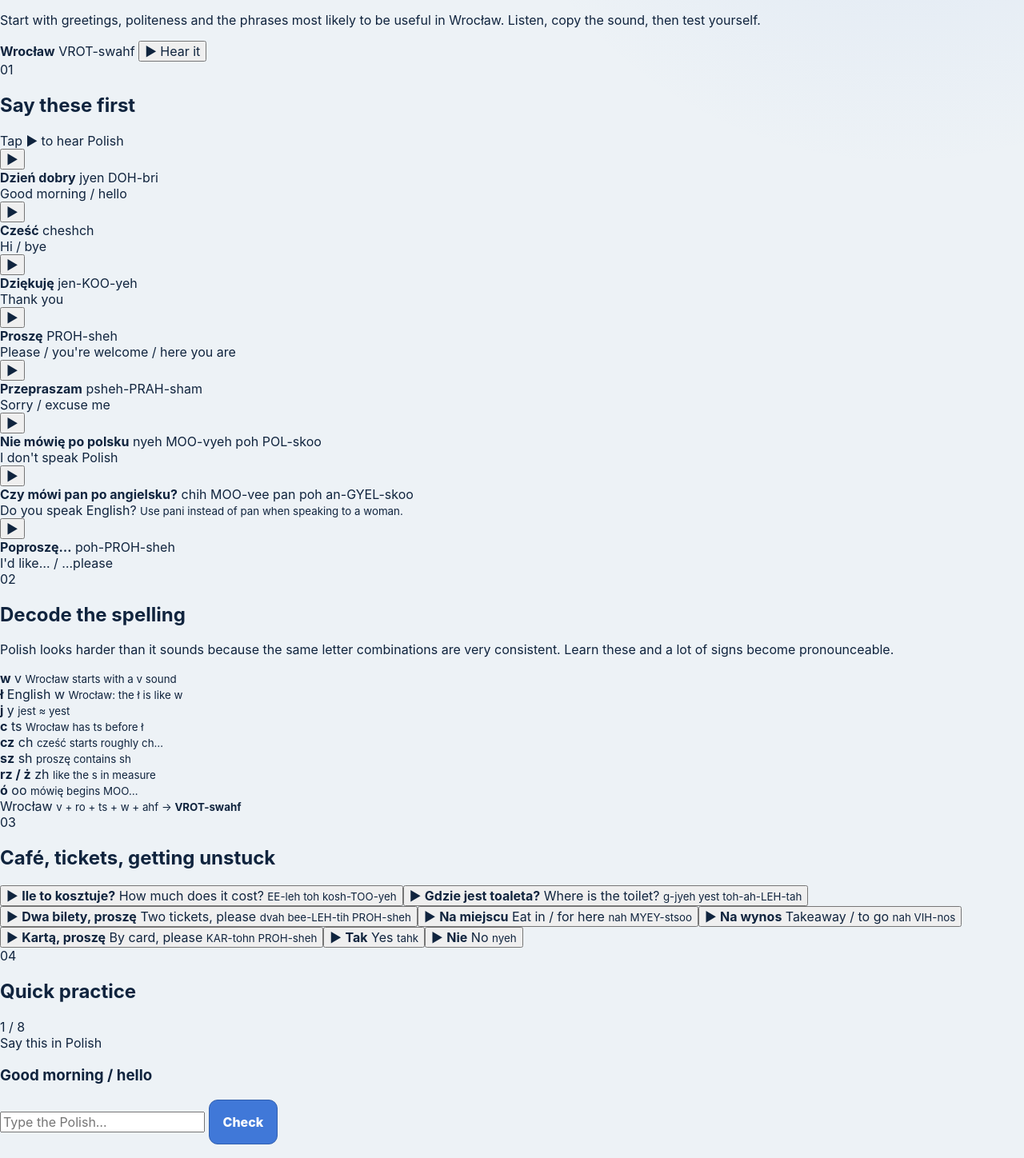
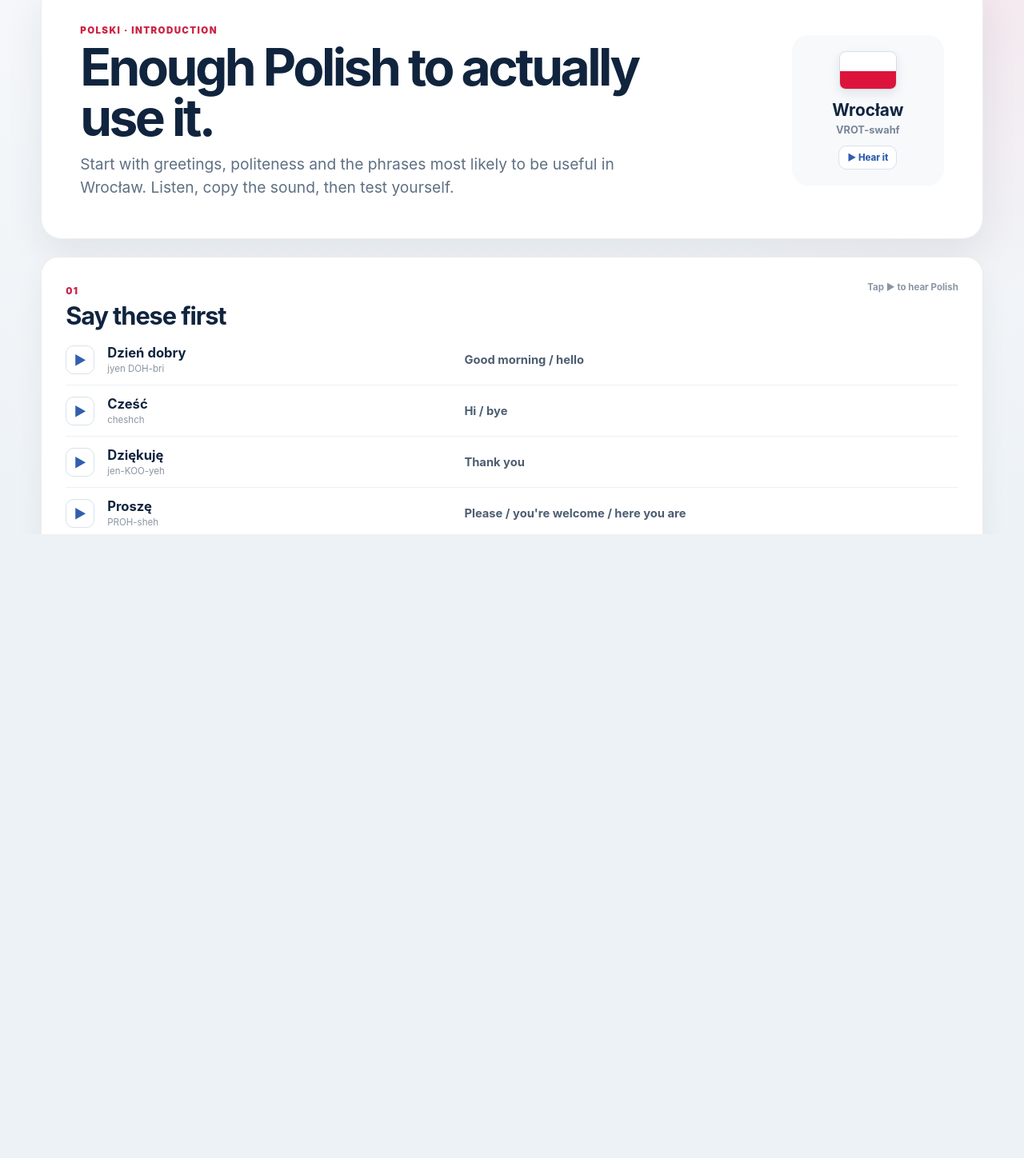
Before and after one commit to pelld/VocabScape, a Svelte app: page / in a window 1280 px wide. Shown: the part 132-1580 px from the top of the page at 80% size. After the commit the page ends 800 px from the top, so only its background shows below. Built offline with nearby package versions, Linux system fonts and the light colour scheme.

Commit message:
Style Polish introduction area

```diff
--- a/src/app.css
+++ b/src/app.css
@@ -804,3 +804,491 @@ button { color: inherit; }
     font-size: 1.7rem;
   }
 }
+
+
+/* --------------------------------------------------------------------------
+   Polish introduction
+   -------------------------------------------------------------------------- */
+
+.polish-intro {
+  height: calc(100dvh - 58px);
+  overflow-y: auto;
+  padding: clamp(24px, 4vw, 52px);
+  background:
+    radial-gradient(circle at 92% 2%, rgba(220, 20, 60, 0.08), transparent 28rem),
+    linear-gradient(180deg, #f6f8fb, #edf2f6);
+}
+
+.polish-hero {
+  width: min(1180px, 100%);
+  margin: 0 auto 22px;
+  padding: clamp(24px, 4vw, 48px);
+  display: grid;
+  grid-template-columns: minmax(0, 1fr) auto;
+  align-items: center;
+  gap: 42px;
+  border: 1px solid rgba(16, 36, 62, 0.08);
+  border-radius: 26px;
+  background: white;
+  box-shadow: 0 18px 48px rgba(16, 36, 62, 0.08);
+}
+
+.polish-kicker,
+.section-number {
+  color: #cc2444;
+  font-size: 0.72rem;
+  font-weight: 900;
+  letter-spacing: 0.12em;
+  text-transform: uppercase;
+}
+
+.polish-hero h1 {
+  margin: 7px 0 12px;
+  max-width: 760px;
+  font-size: clamp(2.2rem, 5vw, 4.5rem);
+  line-height: 0.98;
+  letter-spacing: -0.055em;
+}
+
+.polish-hero p {
+  max-width: 720px;
+  margin: 0;
+  color: #5f7083;
+  font-size: clamp(1rem, 1.8vw, 1.2rem);
+  line-height: 1.55;
+}
+
+.polish-place {
+  min-width: 190px;
+  padding: 20px;
+  display: grid;
+  justify-items: center;
+  gap: 5px;
+  border-radius: 20px;
+  background: #f7f9fb;
+  text-align: center;
+}
+
+.flag-pl {
+  width: 72px;
+  height: 48px;
+  display: block;
+  overflow: hidden;
+  border: 1px solid #d8dee6;
+  border-radius: 8px;
+  background: white;
+  box-shadow: 0 5px 14px rgba(16, 36, 62, 0.09);
+}
+
+.flag-pl i {
+  height: 50%;
+  margin-top: 24px;
+  display: block;
+  background: #dc143c;
+}
+
+.polish-place strong {
+  margin-top: 8px;
+  font-size: 1.3rem;
+}
+
+.polish-place > span:not(.flag-pl) {
+  color: #788697;
+  font-size: 0.8rem;
+  font-weight: 750;
+}
+
+.intro-grid {
+  width: min(1180px, 100%);
+  margin: 0 auto;
+  padding-bottom: 34px;
+  display: grid;
+  grid-template-columns: 1.08fr 0.92fr;
+  gap: 18px;
+}
+
+.intro-panel {
+  min-width: 0;
+  padding: clamp(20px, 3vw, 30px);
+  border: 1px solid rgba(16, 36, 62, 0.08);
+  border-radius: 22px;
+  background: white;
+  box-shadow: 0 12px 34px rgba(16, 36, 62, 0.055);
+}
+
+.phrase-panel,
+.useful-panel {
+  grid-column: 1 / -1;
+}
+
+.panel-heading {
+  margin-bottom: 18px;
+  display: flex;
+  align-items: flex-start;
+  justify-content: space-between;
+  gap: 20px;
+}
+
+.panel-heading h2 {
+  margin: 4px 0 0;
+  font-size: clamp(1.35rem, 2.4vw, 2rem);
+  letter-spacing: -0.035em;
+}
+
+.panel-note {
+  color: #8a96a4;
+  font-size: 0.72rem;
+  font-weight: 700;
+}
+
+.panel-copy {
+  margin: -6px 0 20px;
+  color: #68788a;
+  line-height: 1.55;
+}
+
+.phrase-list {
+  display: grid;
+}
+
+.phrase-row {
+  min-width: 0;
+  padding: 13px 0;
+  display: grid;
+  grid-template-columns: 38px minmax(180px, 0.7fr) minmax(220px, 1fr);
+  align-items: center;
+  gap: 14px;
+  border-top: 1px solid #edf1f4;
+}
+
+.phrase-row:first-child {
+  padding-top: 0;
+  border-top: 0;
+}
+
+.sound-button {
+  border: 1px solid #d9e2ea;
+  border-radius: 10px;
+  background: white;
+  color: #315fae;
+  cursor: pointer;
+  font-weight: 850;
+}
+
+.sound-button:hover,
+.useful-phrase:hover {
+  border-color: #aebed0;
+  background: #f8fafc;
+}
+
+.sound-button.compact {
+  width: 36px;
+  height: 36px;
+  padding: 0;
+}
+
+.hero-sound {
+  margin-top: 7px;
+  padding: 7px 10px;
+  font-size: 0.72rem;
+}
+
+.phrase-polish,
+.phrase-english {
+  min-width: 0;
+  display: grid;
+  gap: 3px;
+}
+
+.phrase-polish strong {
+  font-size: 1.04rem;
+}
+
+.phrase-polish span,
+.phrase-english small {
+  color: #8995a3;
+  font-size: 0.72rem;
+}
+
+.phrase-english > span {
+  color: #4d5e72;
+  font-size: 0.92rem;
+  font-weight: 650;
+}
+
+.sound-grid {
+  display: grid;
+  grid-template-columns: repeat(2, minmax(0, 1fr));
+  gap: 9px;
+}
+
+.sound-tile {
+  padding: 13px;
+  display: grid;
+  grid-template-columns: auto 1fr;
+  align-items: baseline;
+  gap: 4px 10px;
+  border-radius: 13px;
+  background: #f4f7f9;
+}
+
+.sound-tile strong {
+  min-width: 42px;
+  color: #cc2444;
+  font-size: 1.25rem;
+}
+
+.sound-tile span {
+  color: #33475d;
+  font-weight: 800;
+}
+
+.sound-tile small {
+  grid-column: 1 / -1;
+  color: #82909f;
+  line-height: 1.35;
+}
+
+.wroclaw-breakdown {
+  margin-top: 14px;
+  padding: 16px;
+  display: flex;
+  align-items: center;
+  flex-wrap: wrap;
+  gap: 3px;
+  border: 1px solid #e2e8ee;
+  border-radius: 14px;
+}
+
+.wroclaw-breakdown > span {
+  padding: 5px 7px;
+  border-radius: 7px;
+  background: #edf3f8;
+  font-size: 1.05rem;
+  font-weight: 900;
+}
+
+.wroclaw-breakdown small {
+  width: 100%;
+  margin-top: 7px;
+  color: #66778a;
+}
+
+.useful-grid {
+  display: grid;
+  grid-template-columns: repeat(4, minmax(0, 1fr));
+  gap: 10px;
+}
+
+.useful-phrase {
+  min-width: 0;
+  padding: 15px;
+  display: grid;
+  grid-template-columns: auto 1fr;
+  gap: 4px 8px;
+  border: 1px solid #e1e7ed;
+  border-radius: 14px;
+  background: #fbfcfd;
+  color: var(--ink);
+  cursor: pointer;
+  text-align: left;
+}
+
+.mini-play {
+  grid-row: 1 / span 3;
+  color: #4078d8;
+  font-size: 0.72rem;
+}
+
+.useful-phrase strong,
+.useful-phrase > span:not(.mini-play),
+.useful-phrase small {
+  min-width: 0;
+}
+
+.useful-phrase strong {
+  font-size: 0.92rem;
+}
+
+.useful-phrase > span:not(.mini-play) {
+  color: #5d6e81;
+  font-size: 0.76rem;
+}
+
+.useful-phrase small {
+  color: #97a2ad;
+  font-size: 0.67rem;
+}
+
+.practice-panel {
+  display: flex;
+  flex-direction: column;
+}
+
+.practice-card {
+  flex: 1;
+  padding: 20px;
+  display: flex;
+  flex-direction: column;
+  border-radius: 16px;
+  background: #f5f8fa;
+}
+
+.practice-label {
+  color: #8491a0;
+  font-size: 0.72rem;
+  font-weight: 800;
+  letter-spacing: 0.05em;
+  text-transform: uppercase;
+}
+
+.practice-card h3 {
+  margin: 12px 0 26px;
+  font-size: clamp(1.45rem, 3vw, 2.15rem);
+  line-height: 1.1;
+  letter-spacing: -0.035em;
+}
+
+.practice-answer {
+  display: grid;
+  grid-template-columns: minmax(0, 1fr) auto;
+  gap: 9px;
+}
+
+.practice-answer input {
+  min-width: 0;
+  min-height: 50px;
+  padding: 11px 13px;
+  border: 1.5px solid #ccd7e2;
+  border-radius: 11px;
+  outline: none;
+}
+
+.practice-answer input:focus {
+  border-color: #5a89db;
+  box-shadow: 0 0 0 4px rgba(64, 120, 216, 0.1);
+}
+
+.practice-hint {
+  margin: 7px 0 0;
+  color: #96a0ab;
+  font-size: 0.68rem;
+}
+
+.practice-feedback {
+  min-height: 44px;
+  padding-top: 12px;
+  color: #56677a;
+  font-weight: 800;
+}
+
+.practice-feedback.good { color: var(--green); }
+.practice-feedback.bad { color: var(--red); }
+
+.practice-actions {
+  margin-top: auto;
+  display: flex;
+  justify-content: flex-end;
+  gap: 8px;
+}
+
+@media (max-width: 900px) {
+  .polish-intro {
+    height: calc(100dvh - 96px);
+    padding: 16px;
+  }
+
+  .polish-hero {
+    grid-template-columns: 1fr;
+    gap: 20px;
+  }
+
+  .polish-place {
+    min-width: 0;
+    grid-template-columns: auto 1fr auto;
+    justify-items: start;
+    text-align: left;
+  }
+
+  .flag-pl {
+    grid-row: 1 / span 2;
+    width: 60px;
+    height: 40px;
+  }
+
+  .flag-pl i { margin-top: 20px; }
+  .hero-sound { grid-column: 3; grid-row: 1 / span 2; margin: 0; }
+
+  .intro-grid {
+    grid-template-columns: 1fr;
+  }
+
+  .phrase-panel,
+  .useful-panel {
+    grid-column: auto;
+  }
+
+  .useful-grid {
+    grid-template-columns: repeat(2, minmax(0, 1fr));
+  }
+
+  .top-actions > .view-switcher:only-child {
+    grid-column: 1 / -1;
+  }
+}
+
+@media (max-width: 620px) {
+  .polish-intro {
+    height: calc(100dvh - 92px);
+    padding: 8px;
+  }
+
+  .polish-hero,
+  .intro-panel {
+    border-radius: 17px;
+  }
+
+  .polish-hero {
+    padding: 20px;
+  }
+
+  .polish-hero h1 {
+    font-size: 2.35rem;
+  }
+
+  .polish-place {
+    grid-template-columns: auto 1fr;
+  }
+
+  .hero-sound {
+    grid-column: 1 / -1;
+    grid-row: auto;
+    width: 100%;
+  }
+
+  .phrase-row {
+    grid-template-columns: 36px minmax(0, 1fr);
+    gap: 8px 11px;
+  }
+
+  .phrase-english {
+    grid-column: 2;
+  }
+
+  .sound-grid,
+  .useful-grid {
+    grid-template-columns: 1fr;
+  }
+
+  .practice-answer {
+    grid-template-columns: 1fr;
+  }
+
+  .practice-answer .primary {
+    width: 100%;
+  }
+
+  .practice-actions button {
+    flex: 1;
+  }
+}
```
